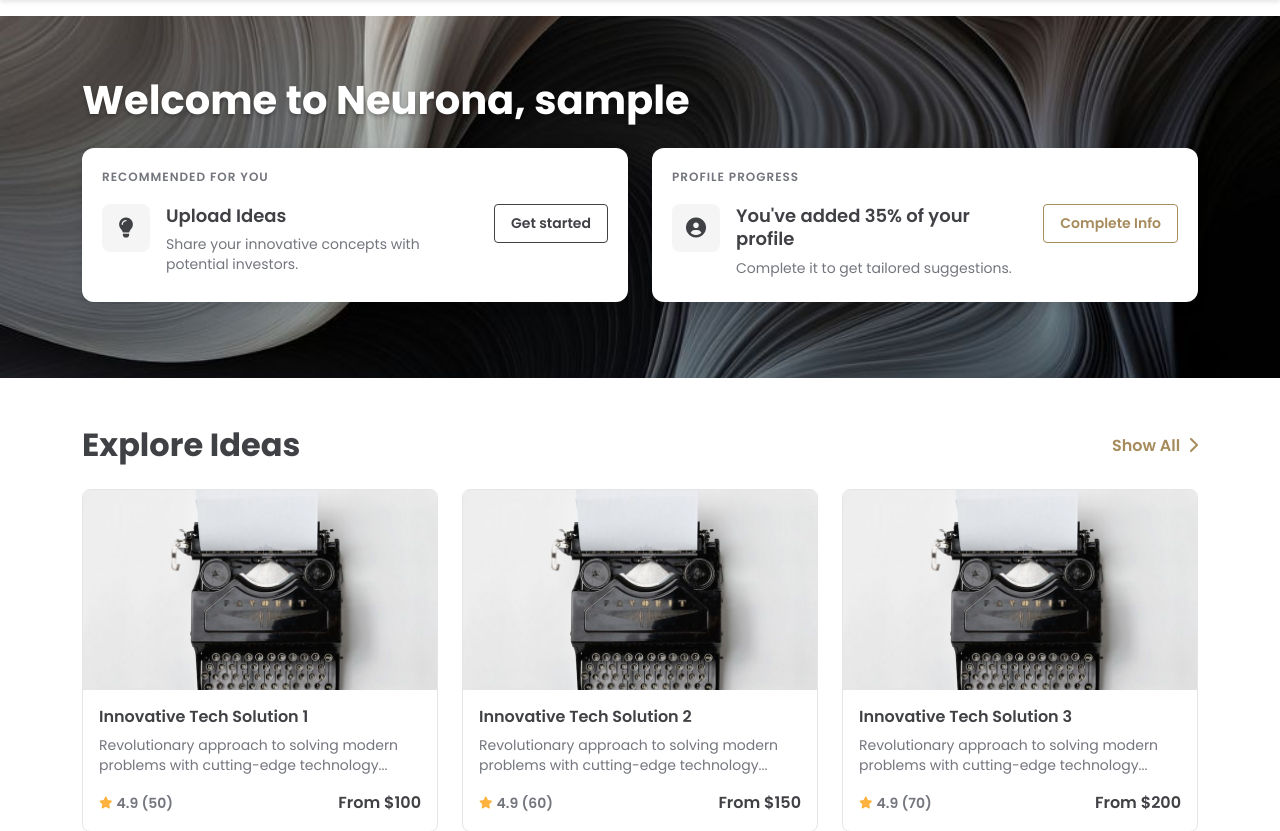
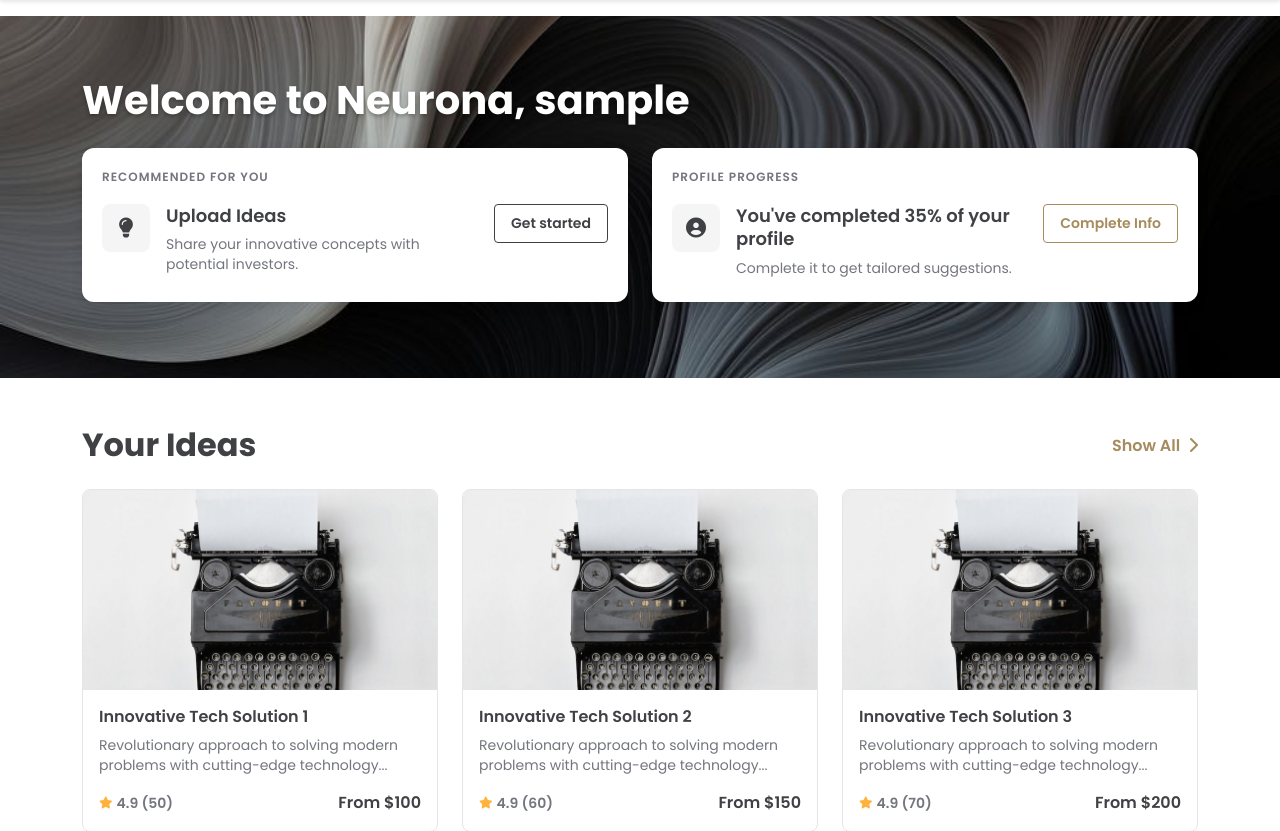
Before and after one commit to abdullahtawsif220/NEURONA, a Flask app: template templates/creator_dashboard.html in a window 1280 px wide. Shown: the part 82-913 px from the top of the page. Run offline with Flask 3, Linux system fonts and the light colour scheme; the template is opened without the code that fills it: most values are stand-ins (such as "Sample title", 1, 10 or a date in 2020).

Commit message:
Update creator_dashboard.html

```diff
--- a/templates/creator_dashboard.html
+++ b/templates/creator_dashboard.html
@@ -110,7 +110,7 @@
                   <i class="fas fa-user-circle"></i>
                 </div>
                 <div class="card-text">
-                  <h5>{% if verified %}You've completed your profile{% else %}You've added 35% of your profile{% endif %}</h5>
+                  <h5>{% if verified %}You've completed your profile{% else %}You've completed 35% of your profile{% endif %}</h5>
                   <p>{% if verified %}Your profile is complete and verified!{% else %}Complete it to get tailored suggestions.{% endif %}</p>
                 </div>
                 <div class="card-action">
@@ -132,7 +132,7 @@
   <section class="explore-section py-5">
     <div class="container">
       <div class="d-flex justify-content-between align-items-center mb-4">
-        <h2 class="section-title">Explore Ideas</h2>
+        <h2 class="section-title">Your Ideas</h2>
         <a href="#" class="show-all-link">Show All <i class="fas fa-chevron-right ms-1"></i></a>
       </div>
 
```
